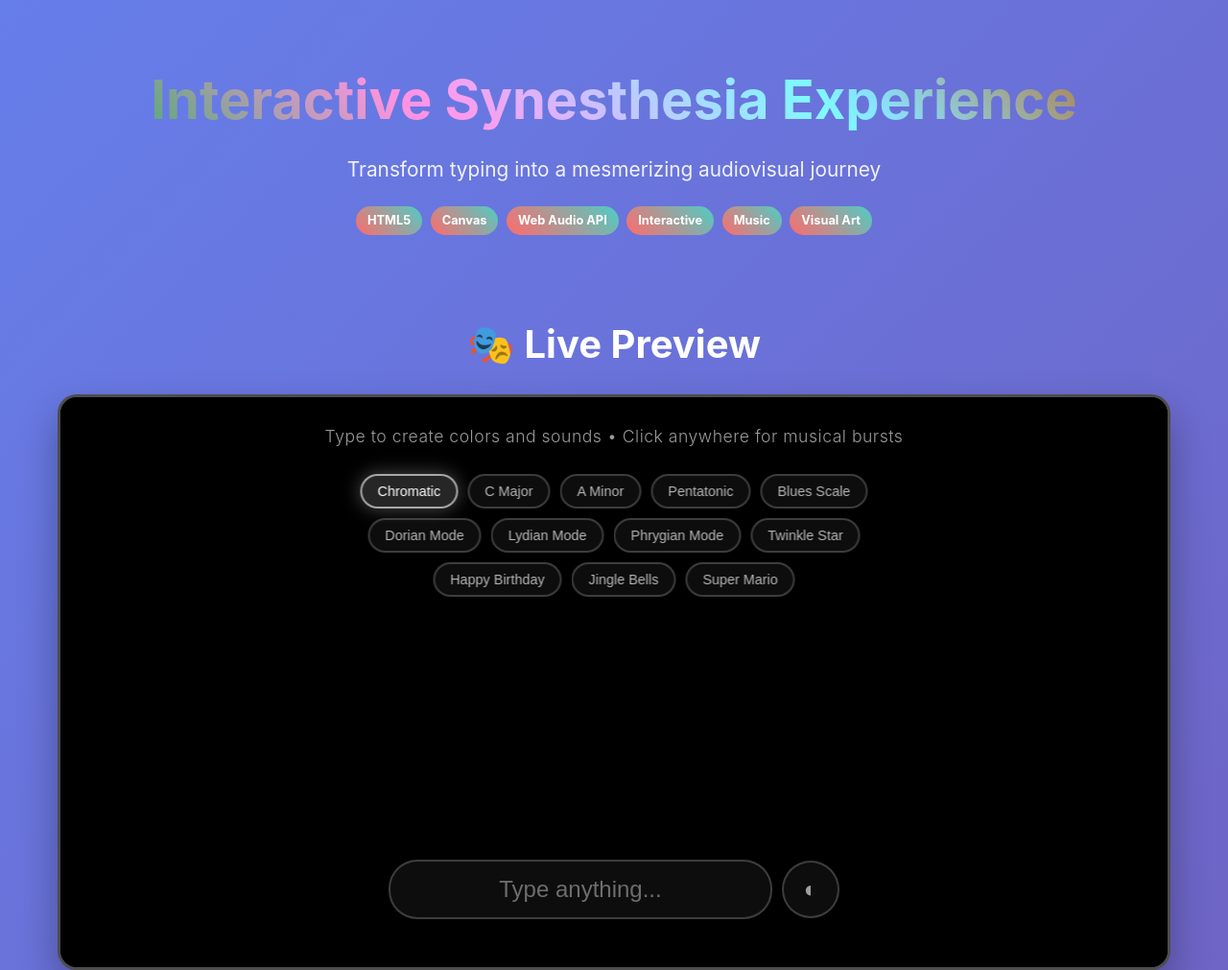
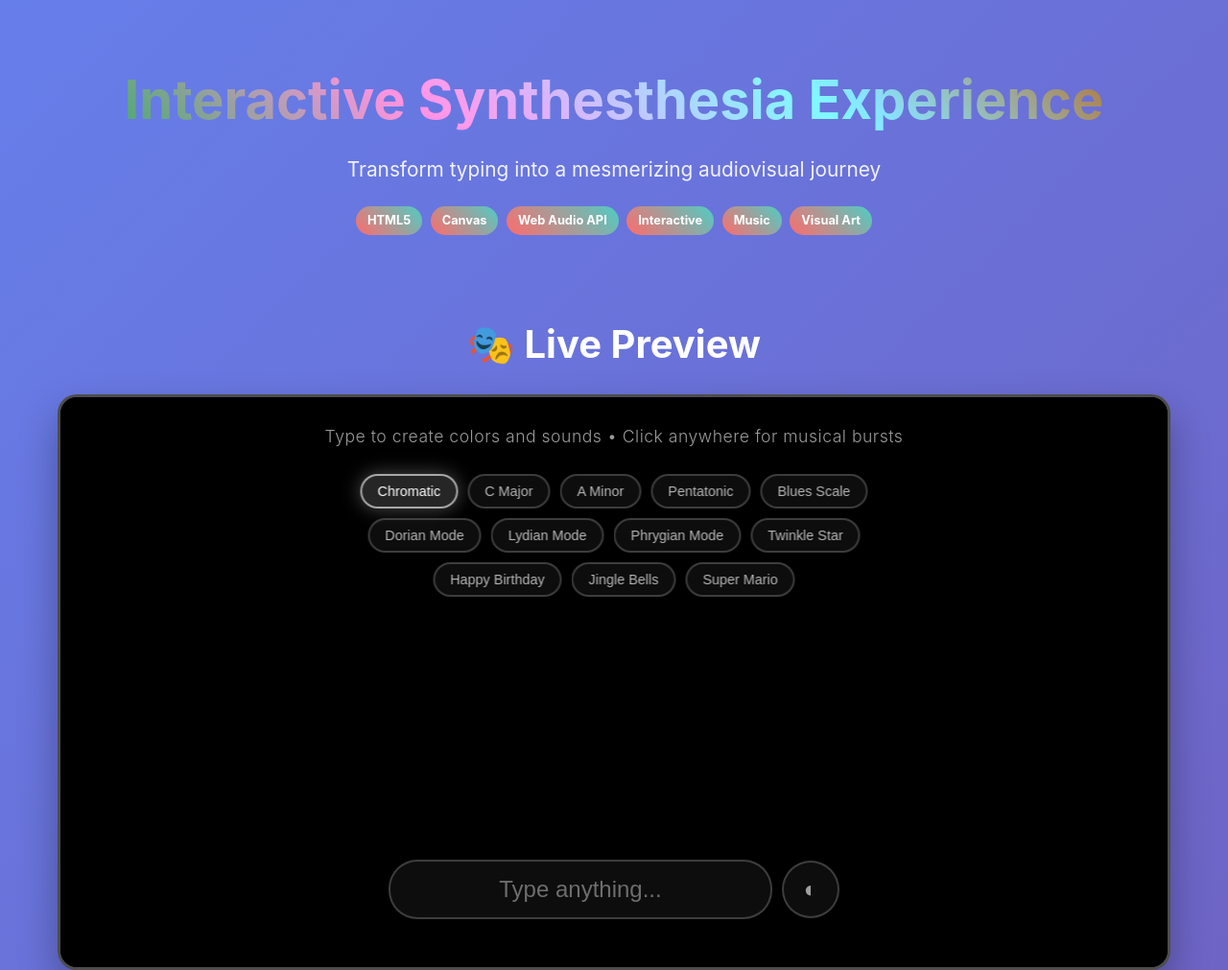
Before and after one commit to ArtechFuz3D/Synthesthesia, a plain HTML site: page index.html in a window 1280 px wide. Shown: the top 1011 px of the page at 96% size. Drawn offline with Linux system fonts and the light colour scheme.

Commit message:
Update and rename synthasesia-meta.html to index.html

```diff
--- a/synthasesia-meta.html
+++ b/index.html
@@ -3,7 +3,7 @@
 <head>
     <meta charset="UTF-8">
     <meta name="viewport" content="width=device-width, initial-scale=1.0">
-    <title>Interactive Synesthesia Experience - Meta Documentation</title>
+    <title>Interactive Synthesthesia Experience</title>
     <style>
         * {
             margin: 0;
@@ -227,7 +227,7 @@
 <body>
     <div class="container">
         <div class="header">
-            <h1>Interactive Synesthesia Experience</h1>
+            <h1>Interactive Synthesthesia Experience</h1>
             <p class="subtitle">Transform typing into a mesmerizing audiovisual journey</p>
             <div>
                 <span class="badge">HTML5</span>
@@ -352,14 +352,14 @@
 
         <div class="author-info">
             <h3>🚀 About This Project</h3>
-            <p>The Interactive Synesthesia Experience transforms the simple act of typing into a multisensory journey.
+            <p>The Interactive Synthesthesia Experience transforms the simple act of typing into a multisensory journey.
             By combining real-time audio synthesis with dynamic visual effects, it creates a unique form of digital art
             that responds to human input in meaningful, beautiful ways.</p>
             <br>
             <p><strong>Perfect for:</strong> Creative exploration, music education, stress relief, artistic presentations,
             interactive installations, and anyone curious about the connection between sight and sound.</p>
             <br>
-            <p style="opacity: 0.8;"><em>Experience synesthesia - where letters become music and music becomes color.</em></p>
+            <p style="opacity: 0.8;"><em>Interactive Synthesthesia Experience - where letters become music and music becomes color.</em></p>
         </div>
     </div>
 </body>
```
